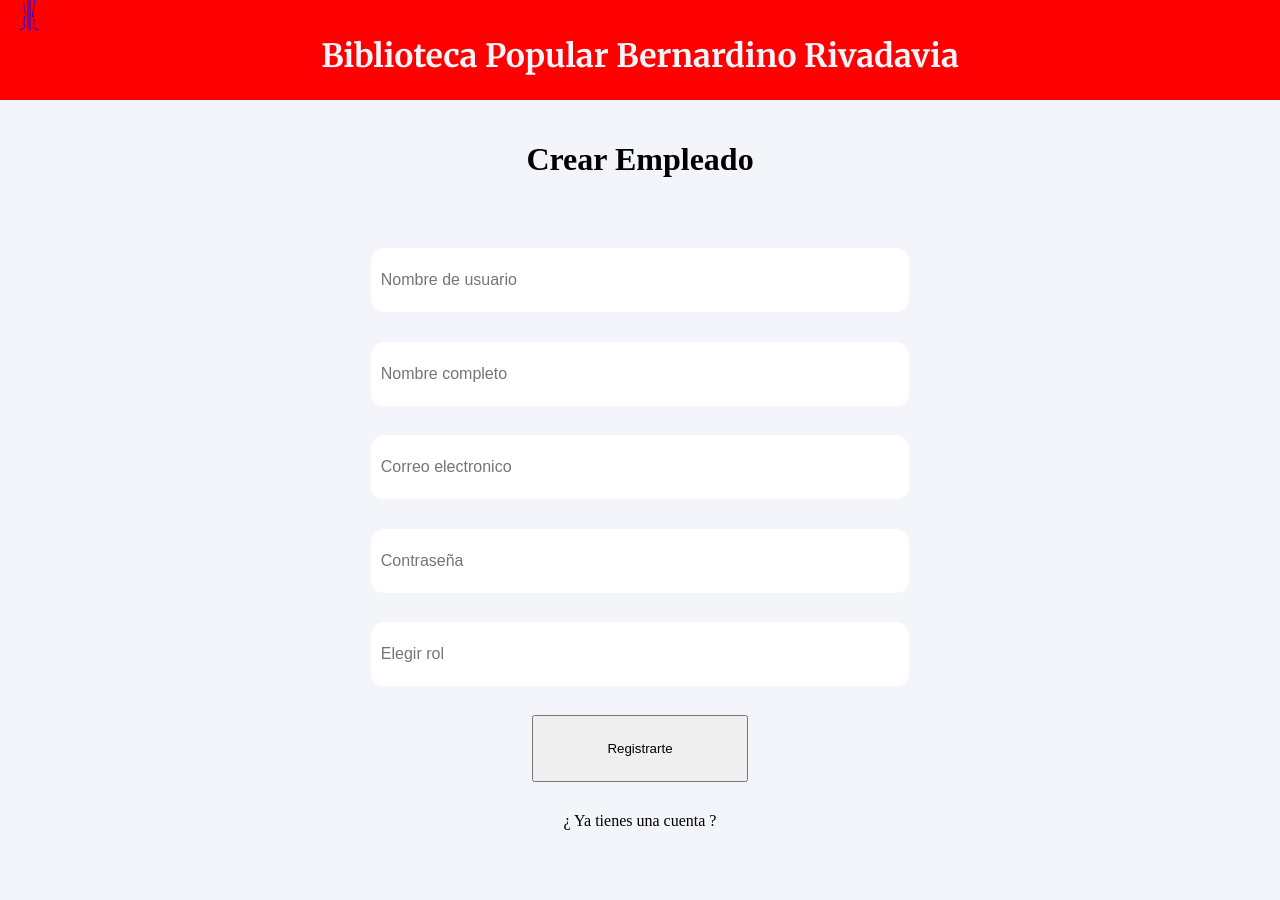
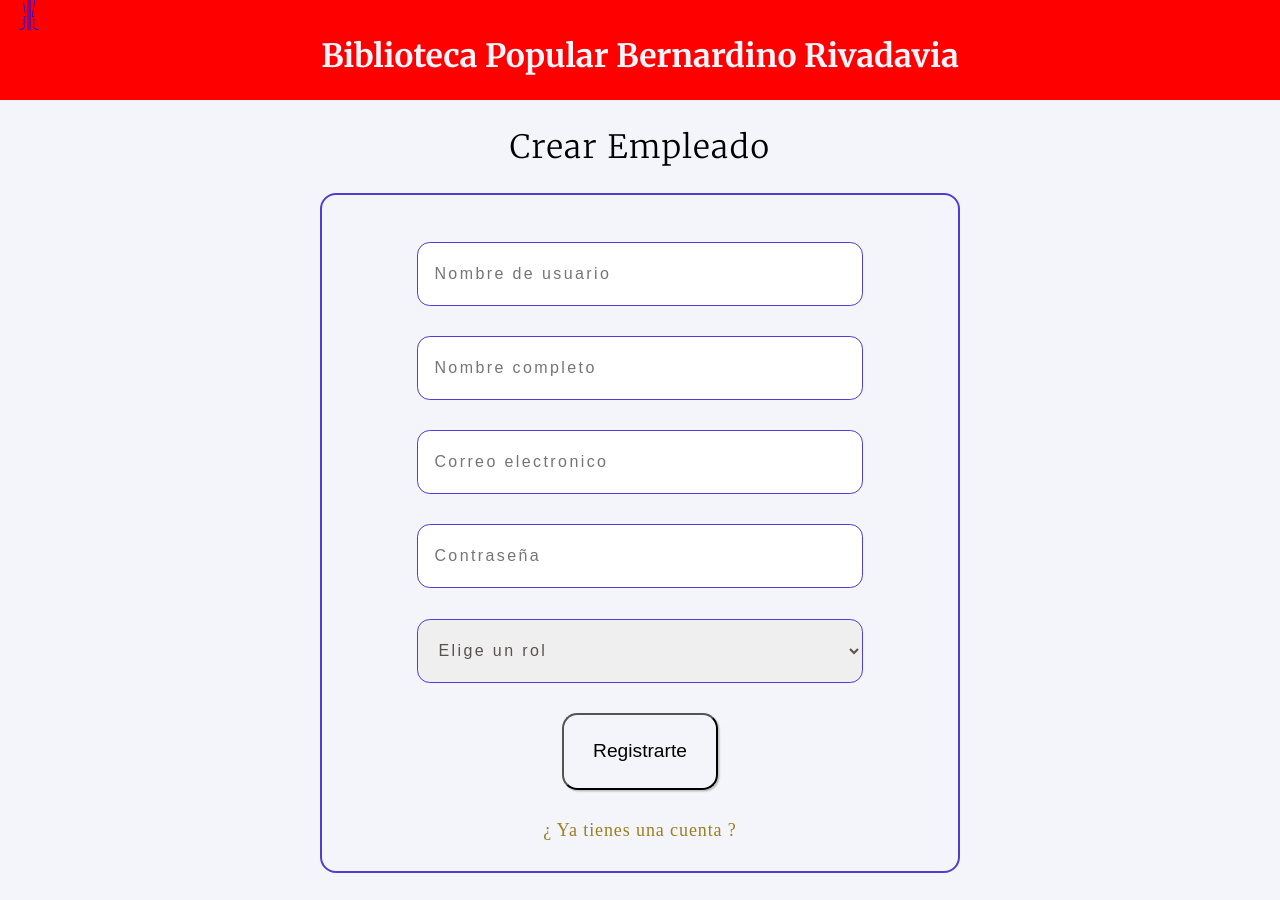
Before and after one commit to RolandoKirina/PPSLibraryBernardinoRivadavia, a React (Vite) app: page / in a window 1280 px wide. Built offline with nearby package versions, Linux system fonts and the light colour scheme.

Commit message:
finishing main design of employee register

```diff
--- a/src/App.jsx
+++ b/src/App.jsx
@@ -1,4 +1,3 @@
-import { useState } from 'react'
 import './App.css'
 import RegisterEmployee from './pages/RegisterEmployee/RegisterEmployee';
 import Header from './components/Header.jsx'
--- a/src/components/EmployeeForm/EmployeeForm.css
+++ b/src/components/EmployeeForm/EmployeeForm.css
@@ -1,7 +1,7 @@
 .employee-form {
-    width: 60%;
-    height: 80%;
-    border: 0.2em solid var(--light-primary-2);
+    width: 50%;
+    height: 85%;
+    border: 0.15em solid var(--primary-light-2);
     border-radius: 1em;
     display: flex;
     flex-direction: column;
@@ -15,24 +15,33 @@
     align-items: center;
     justify-content: space-evenly;
     width: 70%;
-    height: 1000%;
+    height: 100%;
+    margin-top: 1em;
 }
 
-.input-form {
+.input-form, select {
     width: 100%;
     height: 4em;
     border-radius: 0.8em;
-    border: 0.1em solid var(--light-primary-2);
-    padding-left: 0.6em;
+    border: 0.1em solid var(--primary-light-2);
+    padding-left: 1em;
     font-size: medium;
-    color: var(--place-holder-register);
+    color: var(--placeholder-register);
+    letter-spacing: 0.15em;
 }
 
 .register-button {
-    width: 40%;
-    height: 5em;
+    width: 35%;
+    height: 4em;
+    border-radius: 0.8em;
+    font-size: larger;
+    background-color: var(--sucess);
+    box-shadow: 0.08em 0.08em 0.08em rgb(190, 189, 189);
 }
 
 a {
     color: var(--register-subtitle);
+    font-size: large;
+    letter-spacing: 0.05em;
+    cursor: pointer;
 }
--- a/src/components/EmployeeForm/EmployeeForm.jsx
+++ b/src/components/EmployeeForm/EmployeeForm.jsx
@@ -10,7 +10,10 @@ export default function EmployeeForm() {
             <input type='text' className='input-form' placeholder='Nombre completo' />
             <input type='email' className='input-form' placeholder='Correo electronico'/>
             <input type='password' className='input-form' placeholder='Contraseña'/>
-            <input type='text' className='input-form' placeholder='Elegir rol'/>
+            <select>
+                <option value=''>Elige un rol</option>
+                <option value='admin'>Administrador</option>
+            </select>
 
 
             <button className='register-button' type='button'>Registrarte</button>
--- a/src/index.css
+++ b/src/index.css
@@ -2,6 +2,10 @@
   margin: 0;
   padding: 0;
   box-sizing: border-box;
+}
+
+button {
+  cursor: pointer;
 }
 
 :root {
@@ -16,6 +20,8 @@
   --secondary:#BB9B23;
   --secondary-dark-1:#9C811D;
   --secondary-dark-2:#806A19;
+  --placeholder-register: #5A524C;
+  --register-subtitle: #9A7E1F;
   --accent:#A33182;
   --font-titles:'Merriweather', serif;
   --font-texts:"Roboto",sans-serif;
--- a/src/pages/RegisterEmployee/RegisterEmployee.css
+++ b/src/pages/RegisterEmployee/RegisterEmployee.css
@@ -1,9 +1,6 @@
-body {
-    background-color: black;
-}
 
 section {
-    background-color: #F4F5FA;
+    background-color: var(--white);
     width: 100%;
     height: 50em;
     display: flex;
@@ -15,4 +12,7 @@ section {
 
 .form-title {
     font-size: 2em;
+    font-family: var(--font-titles);
+    font-weight: 300;
+    letter-spacing: 0.05em;
 }
```
